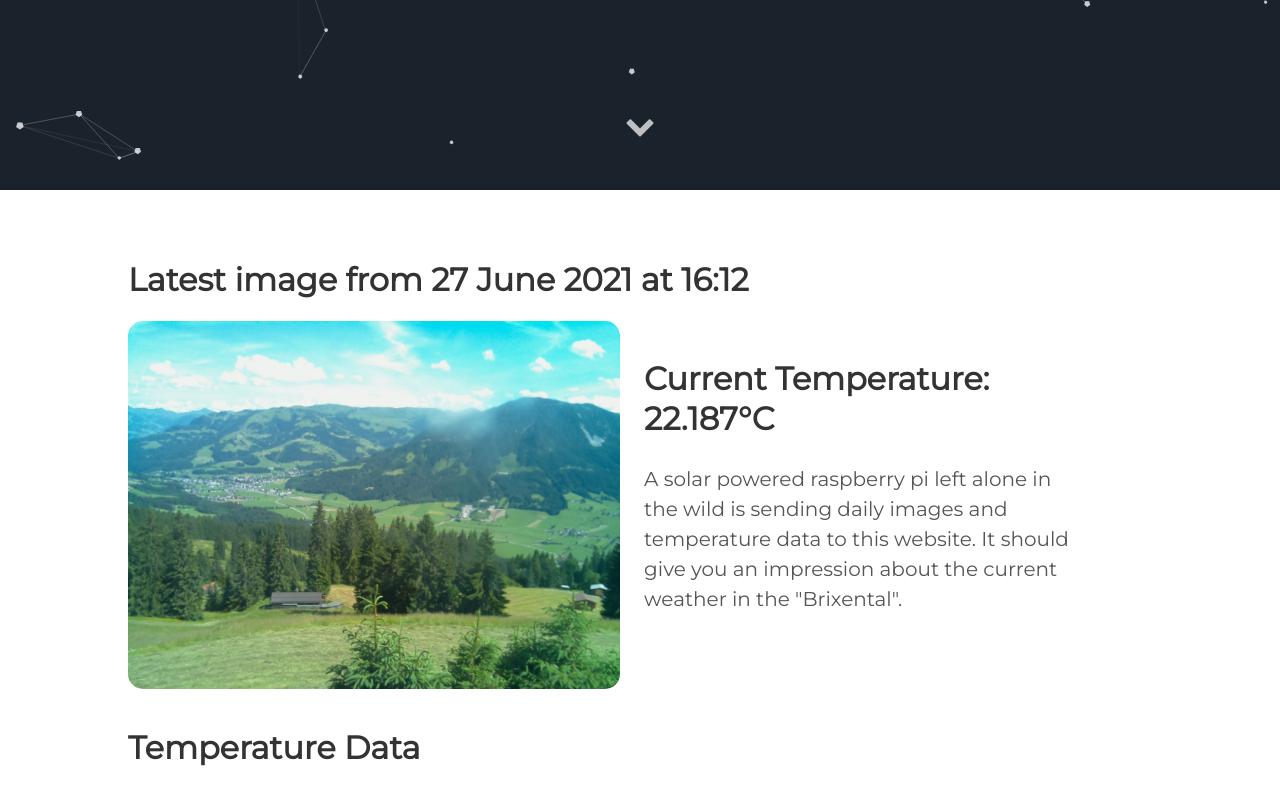
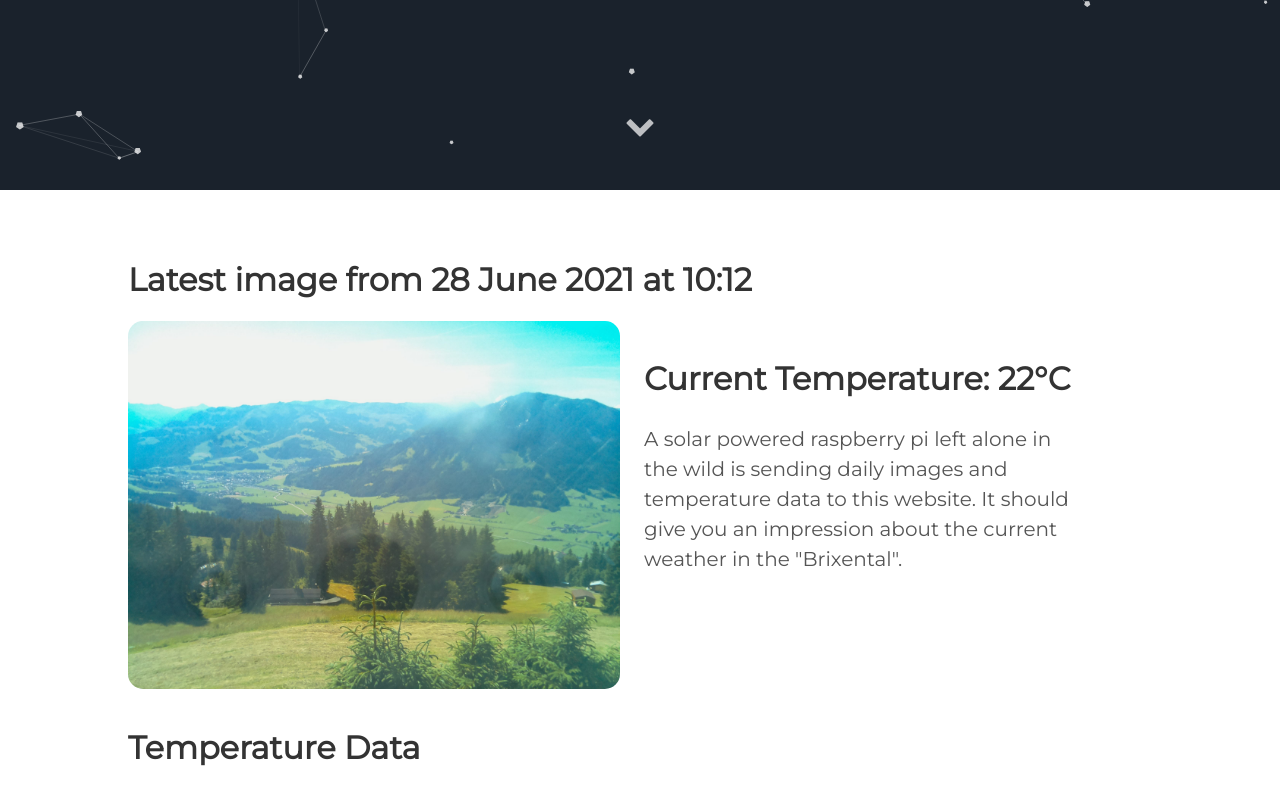
Before and after one commit to vektorious/vektorious.github.io, a Jekyll site: the page built from resources/huette.md, in a window 1280 px wide and 900 px high, scrolled down 710 px. Shown: the top 805 px of the window. Built offline with Jekyll 4.4.1, drawn with Linux system fonts in a browser that asks for light colours.

Commit message:
I'm a bot beep boop

```diff
--- a/resources/huette.md
+++ b/resources/huette.md
@@ -6,13 +6,13 @@ image: '/assets/img/'
 description: 'Live image from the Austrian alps'
 twitter_text: ' '
 ---
-## Latest image from 27 June 2021 at 16:12
+## Latest image from 28 June 2021 at 10:12
 <div class="huette">
   <div class="huette-image">
     <img src="{{ "/assets/img/huette.jpg" | prepend: site.baseurl }}">
   </div>
   <div class="huette-text">
-        <h2>Current Temperature: 22.187°C</h2>
+        <h2>Current Temperature: 22°C</h2>
         <p>A solar powered raspberry pi left alone in the wild is sending daily images and temperature data to this website. It should give you an impression about the current weather in the "Brixental".</p>
 
   </div>
```
Also changed, not shown: rpi-script/2021-06-28_101043.txt (renamed from rpi-script/2021-06-27_161046.txt, +5 -5 lines), rpi-script/huette.md (+2 -2 lines), assets/img/huette.jpg, assets/img/temp_plot.png, rpi-script/temp_plot.png, 1 other file.
